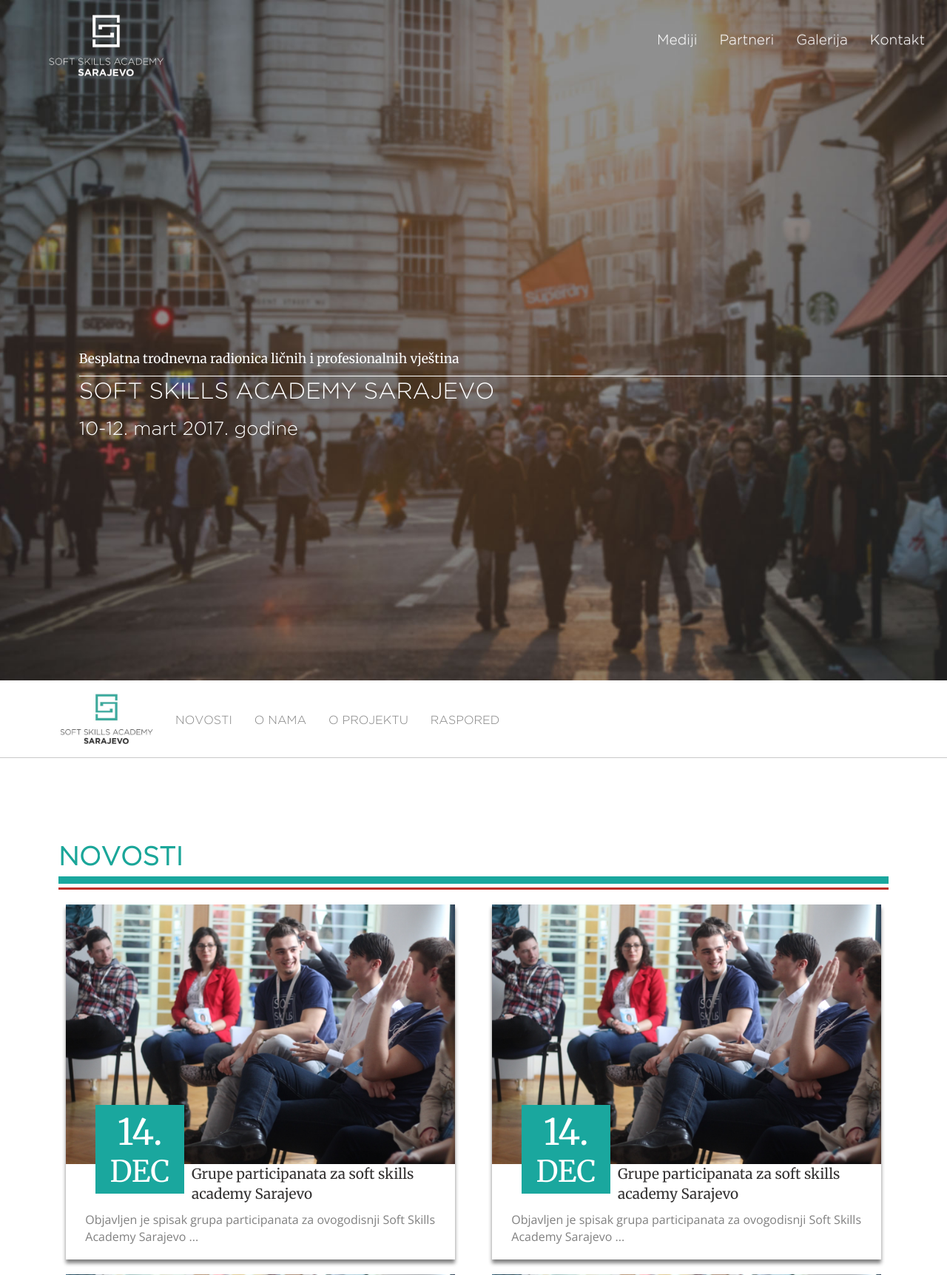
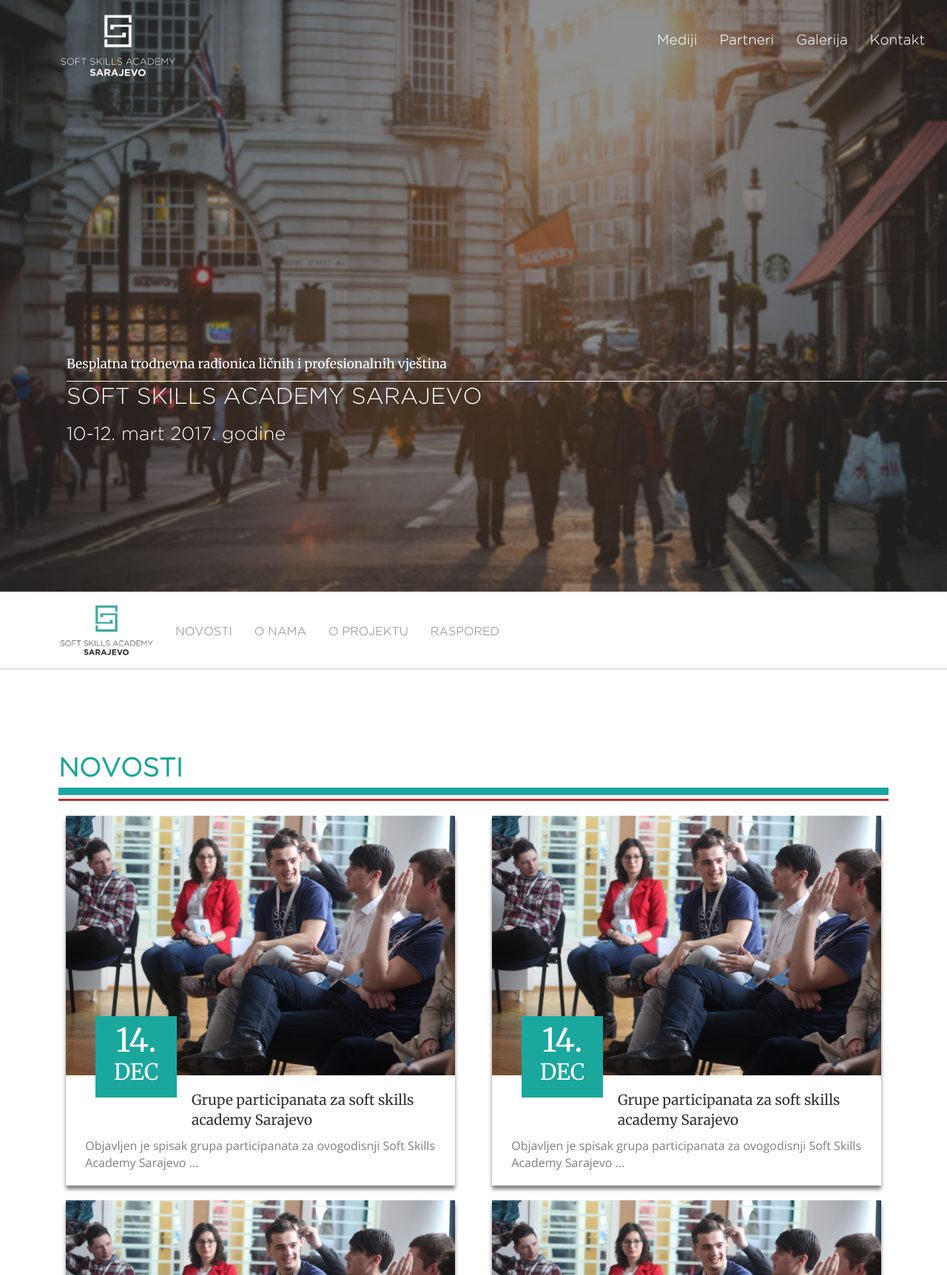
Before and after one commit to oljubuncic1/ssa17, a PHP site: page / in a window 1280 px wide. Shown: the top 1724 px of the page at 74% size. Run offline with PHP 8.4, Linux system fonts and the light colour scheme; some libraries are stand-ins or nearby versions.

Commit message:
Sitne prepravke

```diff
--- a/css/style.css
+++ b/css/style.css
@@ -62,9 +62,9 @@ html {
     text-transform: uppercase;
     position: absolute;
     background-color: #1aa79e;
-    font-size: 40px;
-    width: 120px;
-    height: 120px;
+    font-size: 30px;
+    width: 110px;
+    height: 110px;
     color: white;
     text-align: center;
     padding: 2px;
@@ -75,7 +75,7 @@ html {
 
 .newsDayMargin {
     margin-bottom: -10px;
-    font-size: 49px;
+    font-size: 44px;
 }
 
 .newsMonth {
@@ -88,6 +88,7 @@ html {
     color: #333131;
     padding-left: 170px;
     padding-right: 10px;
+    padding-top: 20px;
 }
 
 .newsArticleText {
@@ -104,7 +105,7 @@ html {
 
 .newsMoreText {
     color: #1aa79e;
-    font-size: 30px;
+    font-size: 20px;
     text-decoration: none!important;
 }
 
@@ -294,7 +295,8 @@ html {
 .logo-img
 {
     width: 160px !important;
-    margin-left: 30%;
+    margin-left: 5%;
+    position: absolute;
 }
 
 .second-logo-img
@@ -447,7 +449,7 @@ html {
 .second-logo-img
 {
     width: 110px !important;
-    margin-left: 15%;
+    margin-left: 5%;
 
 }
 
@@ -475,7 +477,7 @@ html {
     }
     .second-logo-img {
         width: 110px !important;
-        margin-left: 15%;
+        margin-left: 5%;
     }
 }
 
@@ -492,11 +494,26 @@ html {
 
 }
 
+
 .secondNavbarList {
     background-color: white !important;
     position: absolute;
     margin-left: 15%;
+
 }
+
+
+
+@media only screen and (max-width: 1100px) {
+
+    .secondNavbarList
+    {
+        width: 100% !important;
+        margin-left: -5% !important;
+
+    }
+
+    }
 
 .secondNavbarList>li>a {
     text-transform: uppercase;
@@ -530,7 +547,7 @@ html {
     -moz-background-size: cover;
     -o-background-size: cover;
     background-size: cover;
-    height: 115vh;
+    height: 800px;
     margin: -100px 0 0 0 !important;
     padding: 0px;
     background-color: #1AA79E;
@@ -542,7 +559,16 @@ html {
 
 .title-text {
     padding: 0;
-    margin-top: 350px;
+    margin-top: 480px;
+    margin-left: 90px;
+}
+
+@media only screen and (max-width: 1100px) {
+    .title-text
+    {
+        margin-left: 0px;
+    }
+
 }
 
 .title-text-one {
@@ -617,7 +643,7 @@ html {
 .onama-title-text
 {
     font-family: 'Merriaweather';
-    font-size: 14pt;
+    font-size: 16pt;
     text-align: center;
     color: #bf302a;
 
@@ -761,6 +787,8 @@ html {
 
 .subFooter {
     background-color: rgb(20, 20, 20);
+    padding-top: 7px;
+    padding-bottom: 7px;
 }
 
 .navbarList>li {
--- a/index.php
+++ b/index.php
@@ -3,6 +3,7 @@
 
 <head>
     <meta charset="utf-8">
+    <meta name="viewport" content="width=device-width,initial-scale=1">
     <title>Soft Skills Academy Sarajevo '17</title>
 
     <script src="https://ajax.googleapis.com/ajax/libs/jquery/3.1.1/jquery.min.js">
@@ -19,6 +20,8 @@
     <script src="bootstrap/js/bootstrap.js"></script>
     <script src="js/script.js"></script>
     <script src="js/scroll.js"></script>
+
+
 
 
     <link href="https://fonts.googleapis.com/css?family=Open+Sans" rel="stylesheet">
--- a/kontakt.php
+++ b/kontakt.php
@@ -7,6 +7,8 @@
 
 <head>
     <meta charset="utf-8">
+        <meta name="viewport" content="width=device-width,initial-scale=1">
+
     <title>Soft Skills Academy Sarajevo '17</title>
 
      <script src="https://ajax.googleapis.com/ajax/libs/jquery/3.1.1/jquery.min.js">
--- a/partials/secondNavbar.html
+++ b/partials/secondNavbar.html
@@ -1,4 +1,4 @@
-<nav class="navbar navbar-default secondNavbar" data-spy="affix" data-offset-top="740">
+<nav class="navbar navbar-default secondNavbar" data-spy="affix" data-offset-top="820">
             <div class="container-fluid">
                 <div class="row">
                     <div class="col-md-12">
--- a/partials/title.html
+++ b/partials/title.html
@@ -1,7 +1,7 @@
 <div class="title">
 	<div class="container-fluid">
 		<div class="row">
-	        <div class="title-text col-md-offset-1 col-md-11 col-xs-12">
+	        <div class="title-text ">
 	        <div class="title-text-one">
 	            <p>Besplatna trodnevna radionica ličnih i profesionalnih vještina</p>
 	        </div>
```
Also changed, not shown: js/scroll.js (line endings or trailing spaces).
